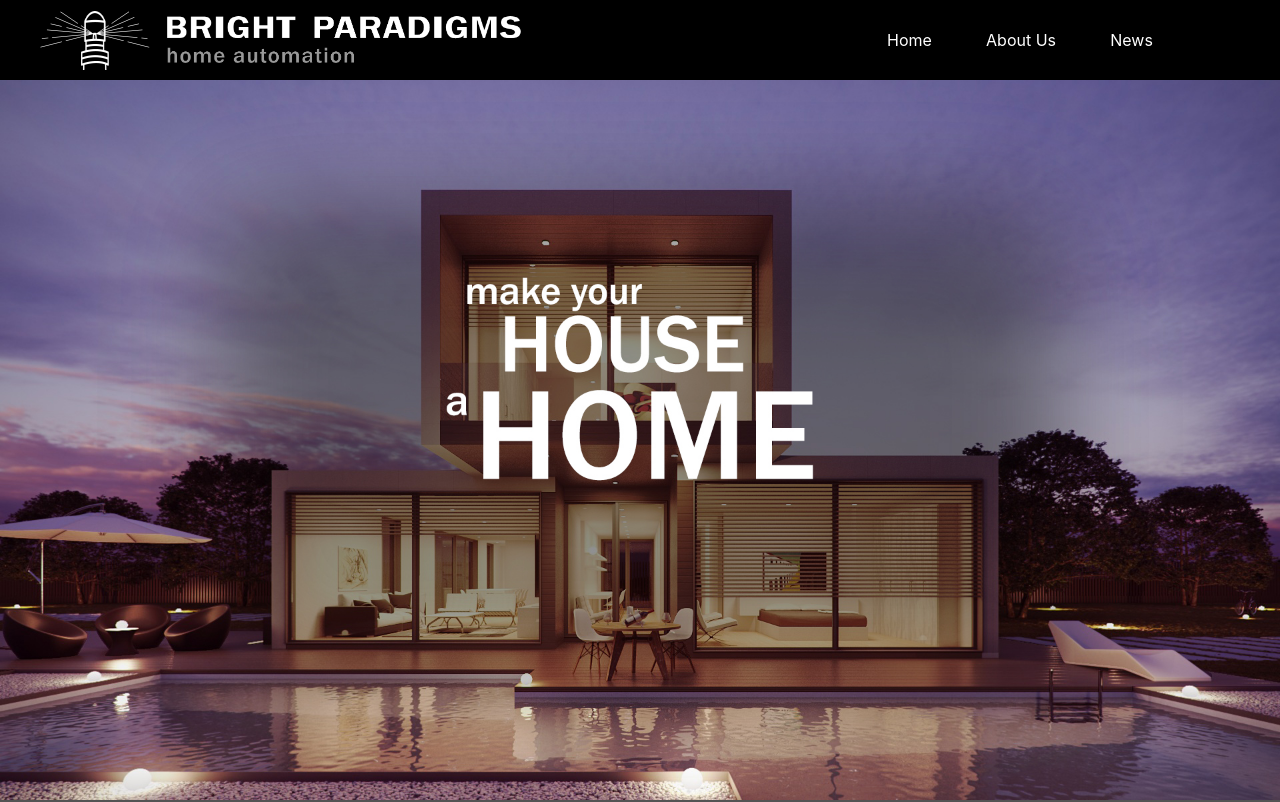
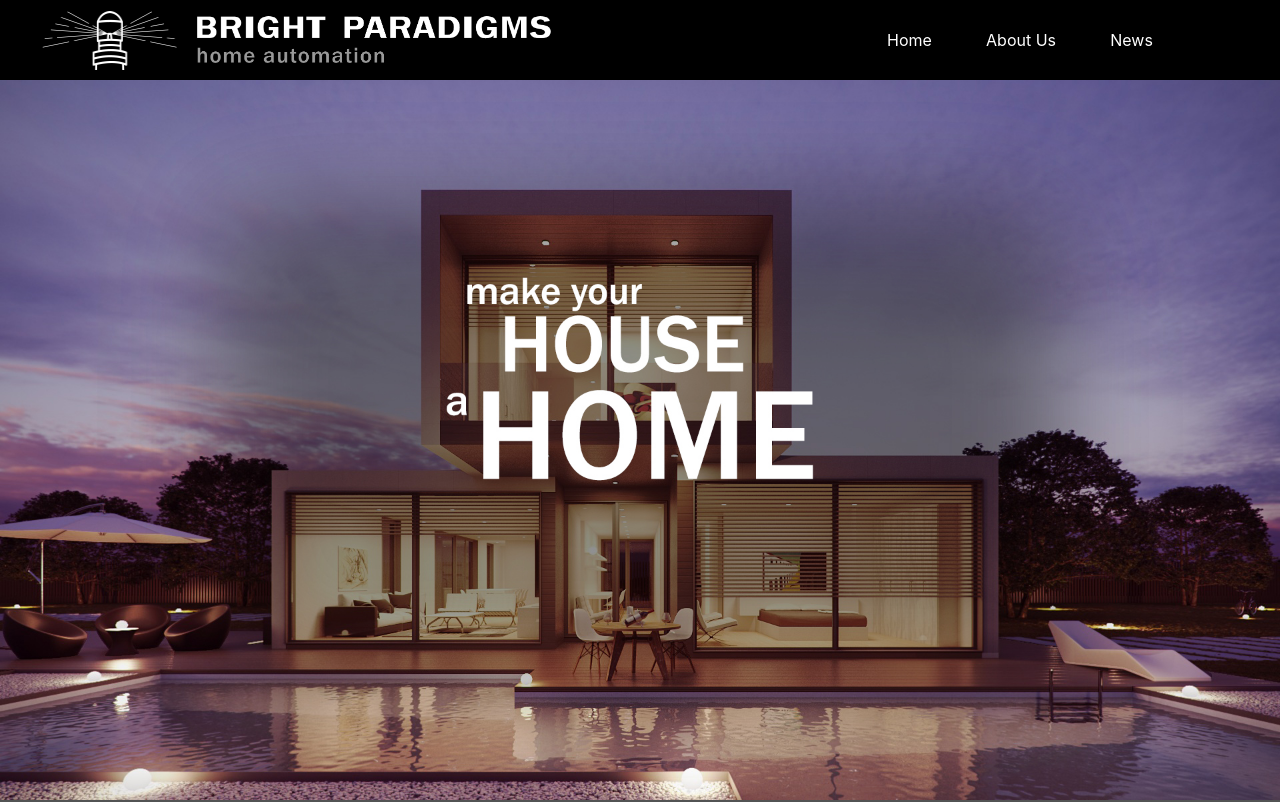
Before and after one commit to rayacooper/brightparadigms, a React (Create React App) app: page / in a window 1280 px wide. Shown: the top 802 px of the page. Built offline with nearby package versions, Linux system fonts and the light colour scheme.

Commit message:
Refining logo size

```diff
--- a/src/Components/NavBar/NavBar.css
+++ b/src/Components/NavBar/NavBar.css
@@ -79,6 +79,7 @@ li {
     #logo {
         margin-left: 30px;
         height: 60px;
+        width: 160px;
     }
 
     #lettering {
```
